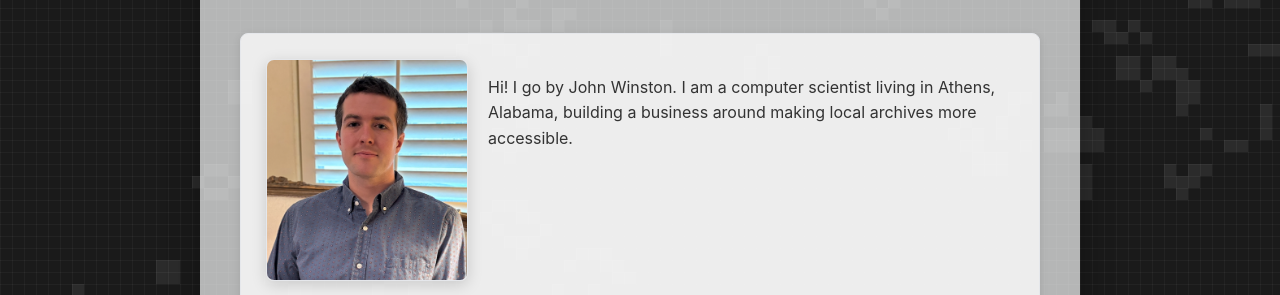
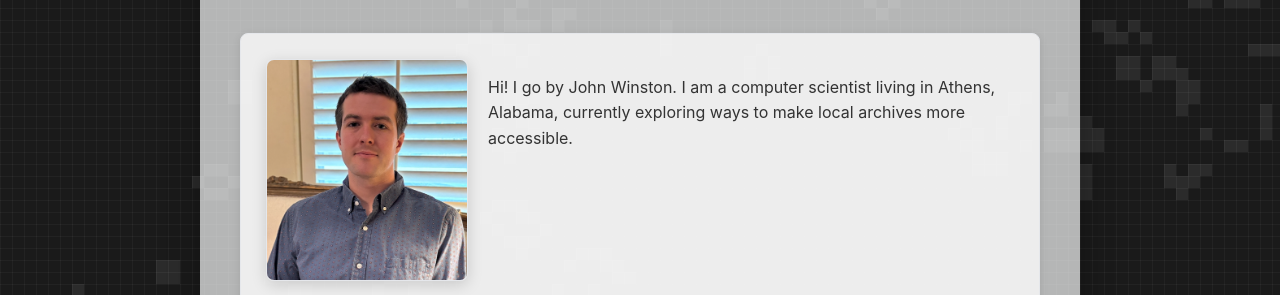
Before and after one commit to johnwinston/johnwinston.github.io, a Jekyll site: the page built from index.html, in a window 1280 px wide. Shown: the part 172-467 px from the top of the page. Built offline with Jekyll 4.4.1, drawn with Linux system fonts in a browser that asks for light colours.

Commit message:
Soften bio wording
Co-Authored-By: Claude Opus 5.5 (1M context) <noreply@anthropic.com>
Claude-Session: https://claude.ai/code/session_01SMdXjvZJ1gswmd4FRuPzWK

```diff
--- a/index.html
+++ b/index.html
@@ -11,7 +11,7 @@ title: Home
         <img src="/assets/images/Me.png" alt="John Winston">
     </a>
     <div class="text">
-        <p>Hi! I go by John Winston. I am a computer scientist living in Athens, Alabama, building a business around making local archives more accessible.</p>
+        <p>Hi! I go by John Winston. I am a computer scientist living in Athens, Alabama, currently exploring ways to make local archives more accessible.</p>
     </div>
 </div>
 
```
